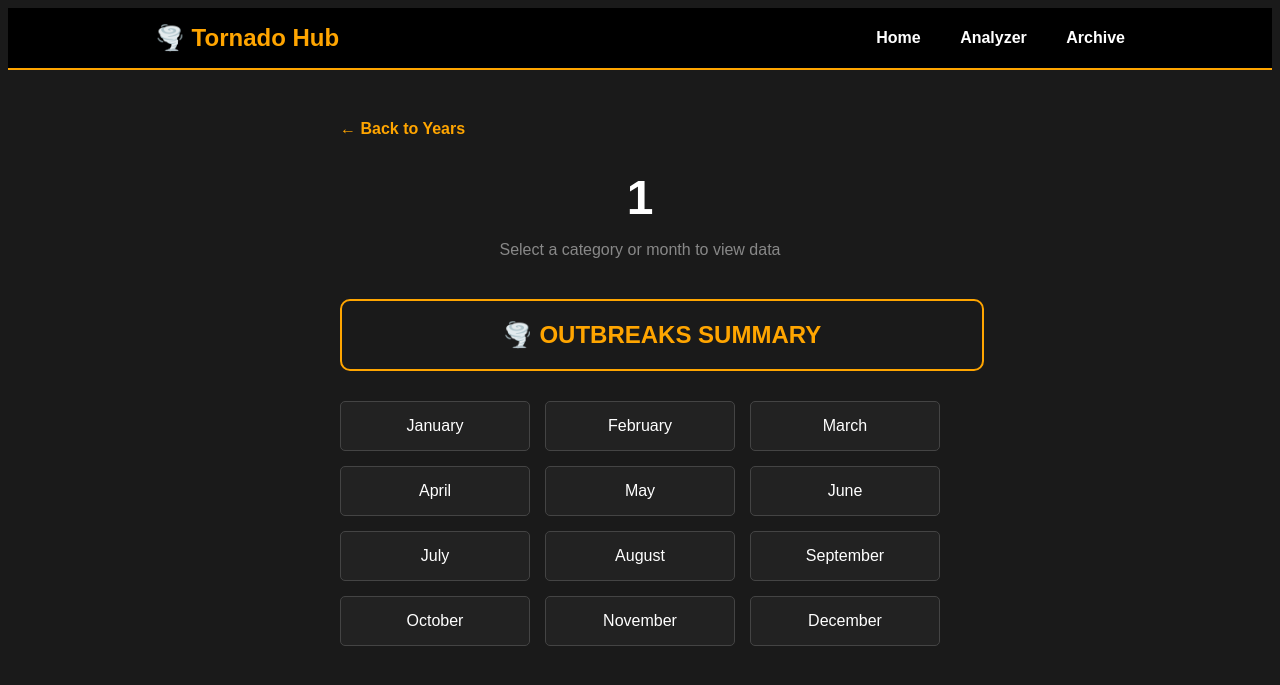
After one commit to stef881/Tornado-Project-OU, a Flask app: page /archive/1 in a window 1280 px wide. The commit adds this page. Shown: the top 685 px of the page. Run offline with Flask 3, Linux system fonts and the light colour scheme.

Commit message:
Added search bar, date filters, and month-based navigation layout

```diff
--- a/Templates/Layout.html
+++ b/Templates/Layout.html
@@ -17,7 +17,7 @@
         <div class="nav-links">
             <a href="{{ url_for('home') }}">Home</a>
             <a href="{{ url_for('analyzer') }}">Analyzer</a>
-            <a href="{{ url_for('archive') }}">Archive 2020</a>
+            <a href="{{ url_for('archive') }}">Archive</a>
         </div>
     </div>
 </nav>
--- /dev/null
+++ b/Templates/year_menu.html
@@ -0,0 +1,76 @@
+{% extends "Layout.html" %}
+
+{% block content %}
+<style>
+    .menu-container {
+        max-width: 600px;
+        margin: 0 auto;
+        text-align: center;
+    }
+    .back-link {
+        color: orange;
+        text-decoration: none;
+        font-weight: bold;
+        display: block;
+        margin-bottom: 30px;
+        text-align: left;
+    }
+    .outbreaks-btn {
+        display: block;
+        width: 100%;
+        padding: 20px;
+        background-color: transparent;
+        border: 2px solid orange;
+        color: orange;
+        font-size: 1.5rem;
+        font-weight: bold;
+        text-decoration: none;
+        border-radius: 10px;
+        margin-bottom: 30px;
+        transition: all 0.3s ease;
+    }
+    .outbreaks-btn:hover {
+        background-color: orange;
+        color: black;
+        transform: scale(1.02);
+    }
+    .months-grid {
+        display: grid;
+        grid-template-columns: repeat(3, 1fr);
+        gap: 15px;
+    }
+    .month-link {
+        padding: 15px;
+        background: #222;
+        color: white;
+        text-decoration: none;
+        border-radius: 5px;
+        border: 1px solid #444;
+        transition: all 0.2s;
+    }
+    .month-link:hover {
+        border-color: orange;
+        color: orange;
+        background: #333;
+    }
+    .year-header {
+        font-size: 3rem;
+        margin-bottom: 10px;
+        color: white;
+    }
+</style>
+
+<div class="menu-container">
+    <a href="{{ url_for('archive') }}" class="back-link">← Back to Years</a>
+    <h1 class="year-header">{{ year }}</h1>
+    <p style="color: #888; margin-bottom: 40px;">Select a category or month to view data</p>
+
+    <a href="{{ url_for('year_outbreaks', year=year) }}" class="outbreaks-btn">🌪️ OUTBREAKS SUMMARY</a>
+
+    <div class="months-grid">
+        {% for id, name in months %}
+            <a href="{{ url_for('month_data', year=year, month_id=id) }}" class="month-link">{{ name }}</a>
+        {% endfor %}
+    </div>
+</div>
+{% endblock %}
--- a/app.py
+++ b/app.py
@@ -35,16 +35,101 @@ def analyzer():
     return render_template('index.html', result=result, color=color)
 
 @app.route('/archive')
+def archive():
+    years = [2020, 2021, 2022, 2023, 2024, 2025, 2026]
+    return render_template('archive.html', years=years)
+
+@app.route('/archive/<int:year>')
+def archive_year(year):
+    months = [
+        (1, "January"), (2, "February"), (3, "March"), (4, "April"),
+        (5, "May"), (6, "June"), (7, "July"), (8, "August"),
+        (9, "September"), (10, "October"), (11, "November"), (12, "December")
+    ]
+    return render_template('year_menu.html', year=year, months=months)
+
+@app.route('/archive/<int:year>/outbreaks')
+def year_outbreaks(year):
+    # Sample data for year summary (Outbreaks)
+    data = {
+        2020: [
+            {'date': '2020-03-03', 'location': 'Nashville, TN', 'magnitude': 'EF3', 'wind': '165 mph', 'deaths': 25},
+            {'date': '2020-04-12', 'location': 'Easter Outbreak (MS)', 'magnitude': 'EF4', 'wind': '190 mph', 'deaths': 32},
+            {'date': '2020-05-17', 'location': 'Otter Tail, MN', 'magnitude': 'EF4', 'wind': '170 mph', 'deaths': 0},
+            {'date': '2020-08-10', 'location': 'Midwest Derecho', 'magnitude': 'EF1', 'wind': '110 mph', 'deaths': 4},
+            {'date': '2020-12-23', 'location': 'Southeast US', 'magnitude': 'EF2', 'wind': '130 mph', 'deaths': 0},
+        ],
+        2021: [
+            {'date': '2021-12-10', 'location': 'Mayfield, KY', 'magnitude': 'EF4', 'wind': '190 mph', 'deaths': 57},
+            {'date': '2021-03-25', 'location': 'Alabama Outbreak', 'magnitude': 'EF3', 'wind': '150 mph', 'deaths': 5},
+        ],
+    }
+    year_data = data.get(year, [])
+    return render_template('year_data.html', year=year, view_name="Yearly Outbreaks", year_data=year_data)
+
+@app.route('/archive/<int:year>/month/<int:month_id>')
+def month_data(year, month_id):
+    month_names = {
+        1: "January", 2: "February", 3: "March", 4: "April",
+        5: "May", 6: "June", 7: "July", 8: "August",
+        9: "September", 10: "October", 11: "November", 12: "December"
+    }
+    month_name = month_names.get(month_id, "Unknown Month")
+
+    # In a real app, you would filter your database/data by month_id
+    # For now, we'll just show empty or sample filtered data
+    all_data = {
+        2020: [
+            {'date': '2020-03-03', 'location': 'Nashville, TN', 'magnitude': 'EF3', 'wind': '165 mph', 'deaths': 25},
+            {'date': '2020-04-12', 'location': 'Easter Outbreak (MS)', 'magnitude': 'EF4', 'wind': '190 mph', 'deaths': 32},
+            {'date': '2020-05-17', 'location': 'Otter Tail, MN', 'magnitude': 'EF4', 'wind': '170 mph', 'deaths': 0},
+            {'date': '2020-08-10', 'location': 'Midwest Derecho', 'magnitude': 'EF1', 'wind': '110 mph', 'deaths': 4},
+            {'date': '2020-12-23', 'location': 'Southeast US', 'magnitude': 'EF2', 'wind': '130 mph', 'deaths': 0},
+        ]
+    }
+
+    # Simple mock filtering for the demo
+    year_records = all_data.get(year, [])
+    month_records = [r for r in year_records if int(r['date'].split('-')[1]) == month_id]
+
+    return render_template('year_data.html', year=year, view_name=month_name, year_data=month_records)
+
 @app.route('/data2020')
-def archive():
-    data2020 = [
+def data2020():
+    from flask import redirect, url_for
+    return redirect(url_for('archive_year', year=2020))
+
+@app.route('/archive/search')
+def search_archive():
+    query = request.args.get('query', '').lower()
+    start_date = request.args.get('start_date', '')
+    end_date = request.args.get('end_date', '')
+
+    # Complete database for searching
+    all_tornadoes = [
         {'date': '2020-03-03', 'location': 'Nashville, TN', 'magnitude': 'EF3', 'wind': '165 mph', 'deaths': 25},
         {'date': '2020-04-12', 'location': 'Easter Outbreak (MS)', 'magnitude': 'EF4', 'wind': '190 mph', 'deaths': 32},
         {'date': '2020-05-17', 'location': 'Otter Tail, MN', 'magnitude': 'EF4', 'wind': '170 mph', 'deaths': 0},
         {'date': '2020-08-10', 'location': 'Midwest Derecho', 'magnitude': 'EF1', 'wind': '110 mph', 'deaths': 4},
         {'date': '2020-12-23', 'location': 'Southeast US', 'magnitude': 'EF2', 'wind': '130 mph', 'deaths': 0},
+        {'date': '2021-12-10', 'location': 'Mayfield, KY', 'magnitude': 'EF4', 'wind': '190 mph', 'deaths': 57},
+        {'date': '2021-03-25', 'location': 'Alabama Outbreak', 'magnitude': 'EF3', 'wind': '150 mph', 'deaths': 5},
     ]
-    return render_template('archive.html', data2020=data2020)
+
+    results = []
+    for t in all_tornadoes:
+        # Filter by name/location
+        match_query = not query or query in t['location'].lower()
+
+        # Filter by date range
+        t_date = t['date']
+        match_start = not start_date or t_date >= start_date
+        match_end = not end_date or t_date <= end_date
+
+        if match_query and match_start and match_end:
+            results.append(t)
+
+    return render_template('year_data.html', year="Search", view_name="Results", year_data=results)
 
 if __name__ == '__main__':
     app.run(debug=True)
```
Also changed, not shown: Templates/archive.html (+98 -65 lines), Templates/year_data.html (added, +85 -0 lines).
